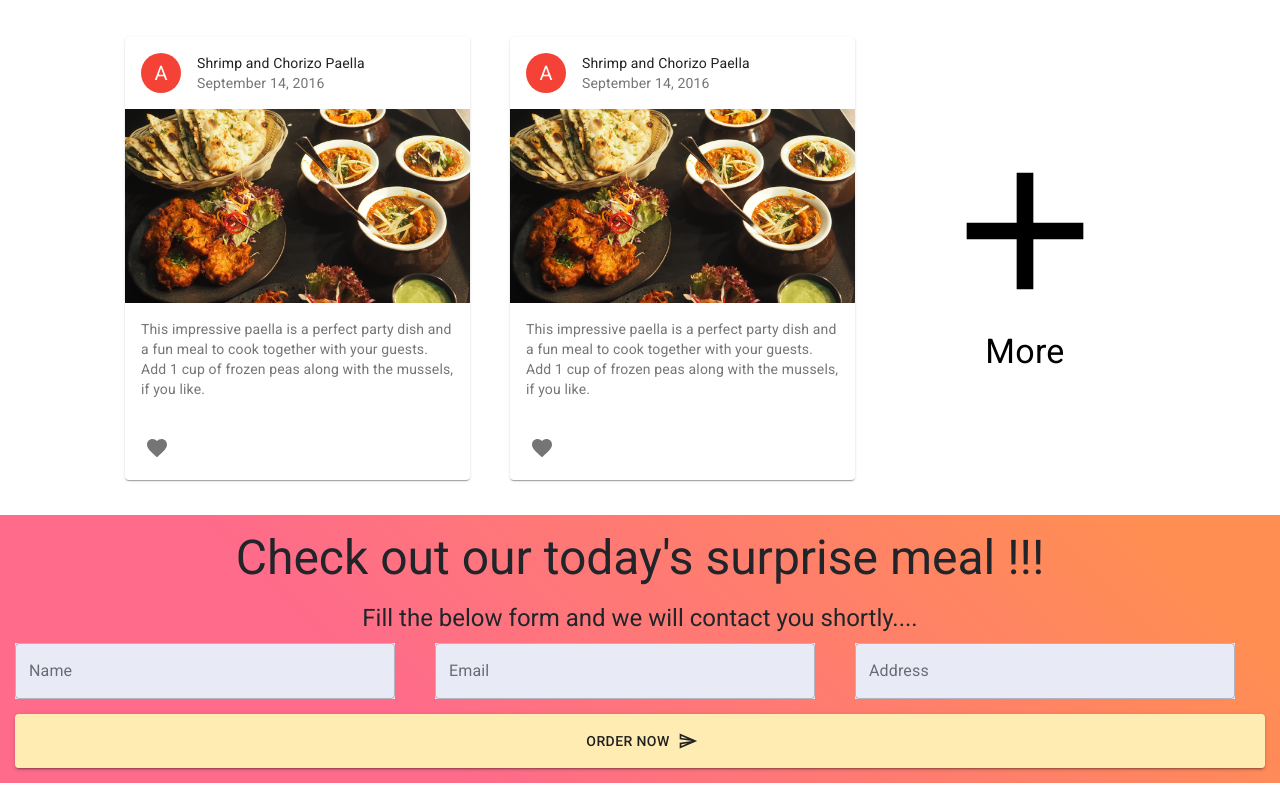
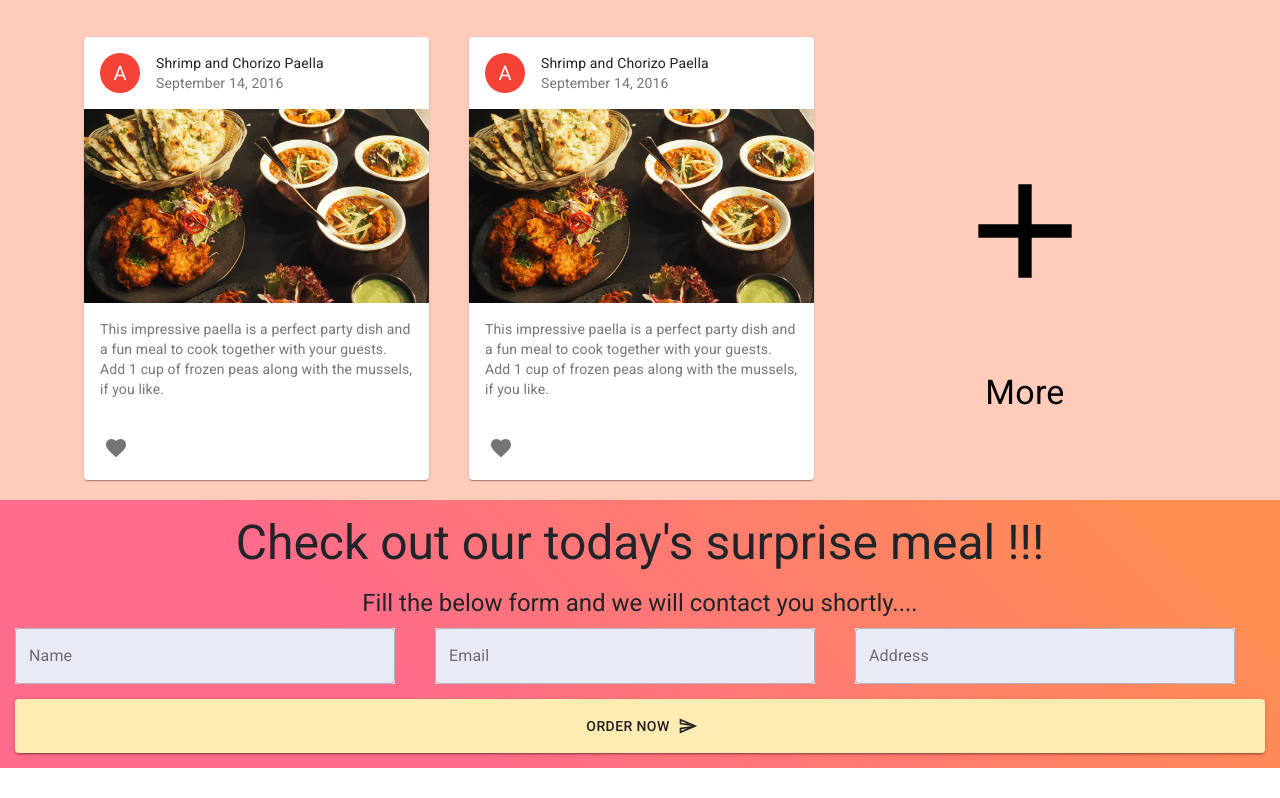
Before and after one commit to ashu18aman/react-alimento, a React (Create React App) app: page / in a window 1280 px wide. Shown: the part 1342-2140 px from the top of the page. After the commit the page ends 2110 px from the top, so only its background shows below. Built offline with nearby package versions, Linux system fonts and the light colour scheme.

Commit message:
Instant_order_final

```diff
--- a/src/components/FeaturedDishes.js
+++ b/src/components/FeaturedDishes.js
@@ -8,11 +8,14 @@ import { Link } from 'react-router-dom';
 
 const useStyles = makeStyles({
     root: {
-        marginTop: 15,
+        background: 'linear-gradient(45deg, #ffccbc 30%, #ffccbc 90%)',
+        paddingTop: 15,
         width: '100%',
     },
     addIcon:{
         fontSize: 200,
+        padding: 20,
+        margin: 41,
     },
     link: {
         textDecoration: "none",
--- a/src/components/InstantOrder.js
+++ b/src/components/InstantOrder.js
@@ -13,8 +13,6 @@ import { CenterFocusStrong } from '@material-ui/icons';
 const useStyles = makeStyles({
     root: {
         background: 'linear-gradient(45deg, #FE6B8B 30%, #FF8E53 90%)',
-        marginTop: 15,
-        marginBottom: 15,
         padding: 15,
         width: '100%',
     },
```
